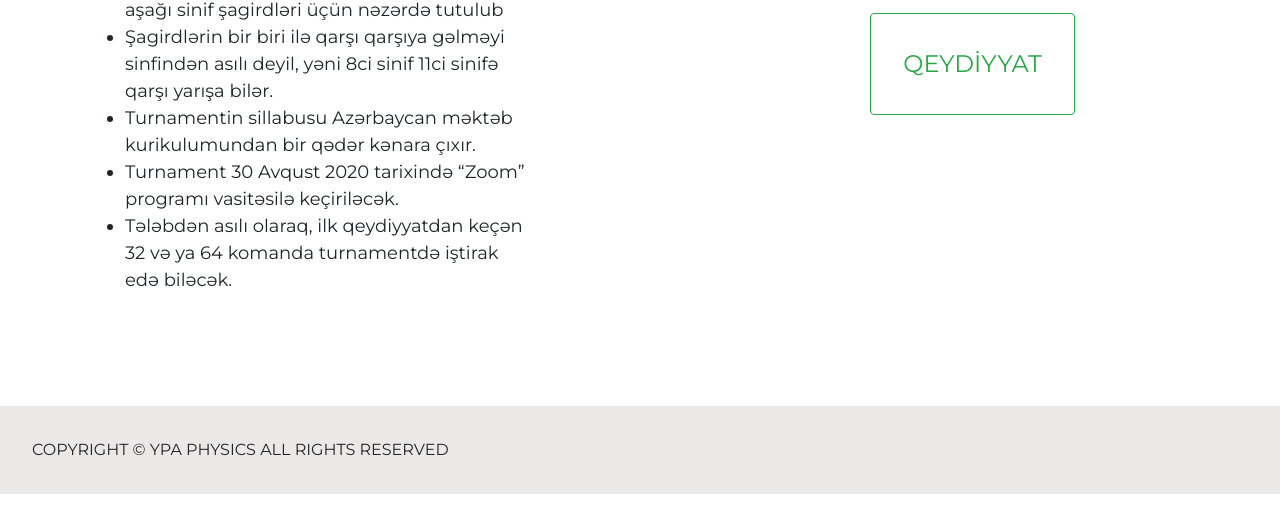
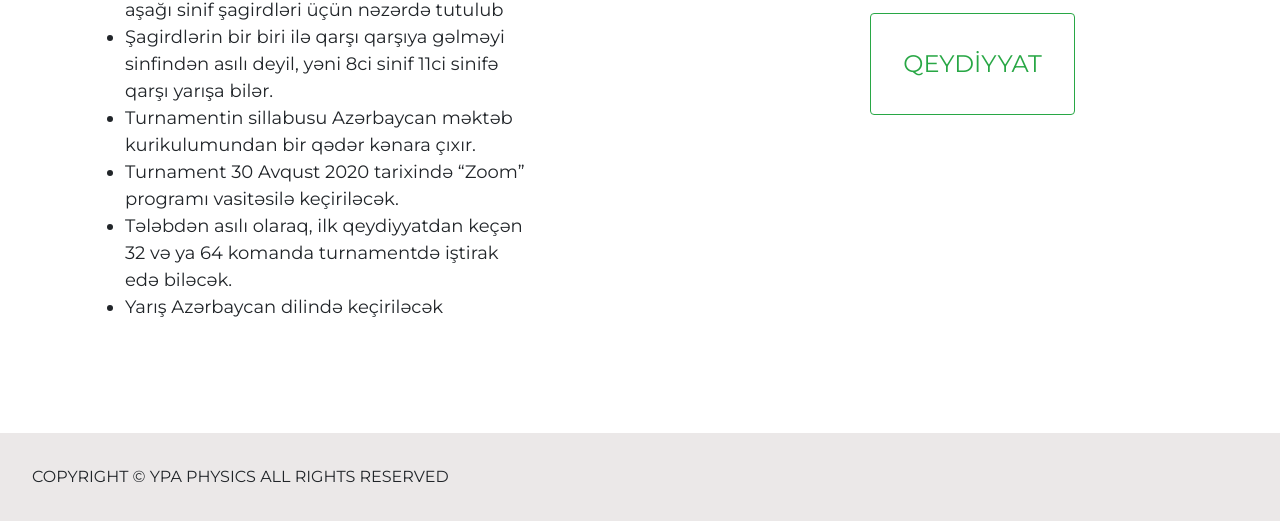
Before and after one commit to sidudaav/YPA-AZE, a Django app: page / in a window 1280 px wide. Shown: the part 626-1147 px from the top of the page. Before the commit the page ends 1120 px from the top, so only its background shows below. Run offline with Django 3.2, Linux system fonts and the light colour scheme; some libraries are stand-ins or nearby versions.

Commit message:
Added a new info about phba

```diff
--- a/home/templates/home/home.html
+++ b/home/templates/home/home.html
@@ -37,6 +37,7 @@
                 <li>Turnamentin sillabusu Azərbaycan məktəb kurikulumundan bir qədər kənara çıxır.</li>
                 <li>Turnament 30 Avqust 2020 tarixində “Zoom” programı vasitəsilə keçiriləcək.</li>
                 <li>Tələbdən asılı olaraq, ilk qeydiyyatdan keçən 32 və ya 64 komanda turnamentdə iştirak edə biləcək.</li>
+                <li>Yarış Azərbaycan dilində keçiriləcək</li>
             </ul>
         </div>
         <div class="col-md-2"></div>
```
